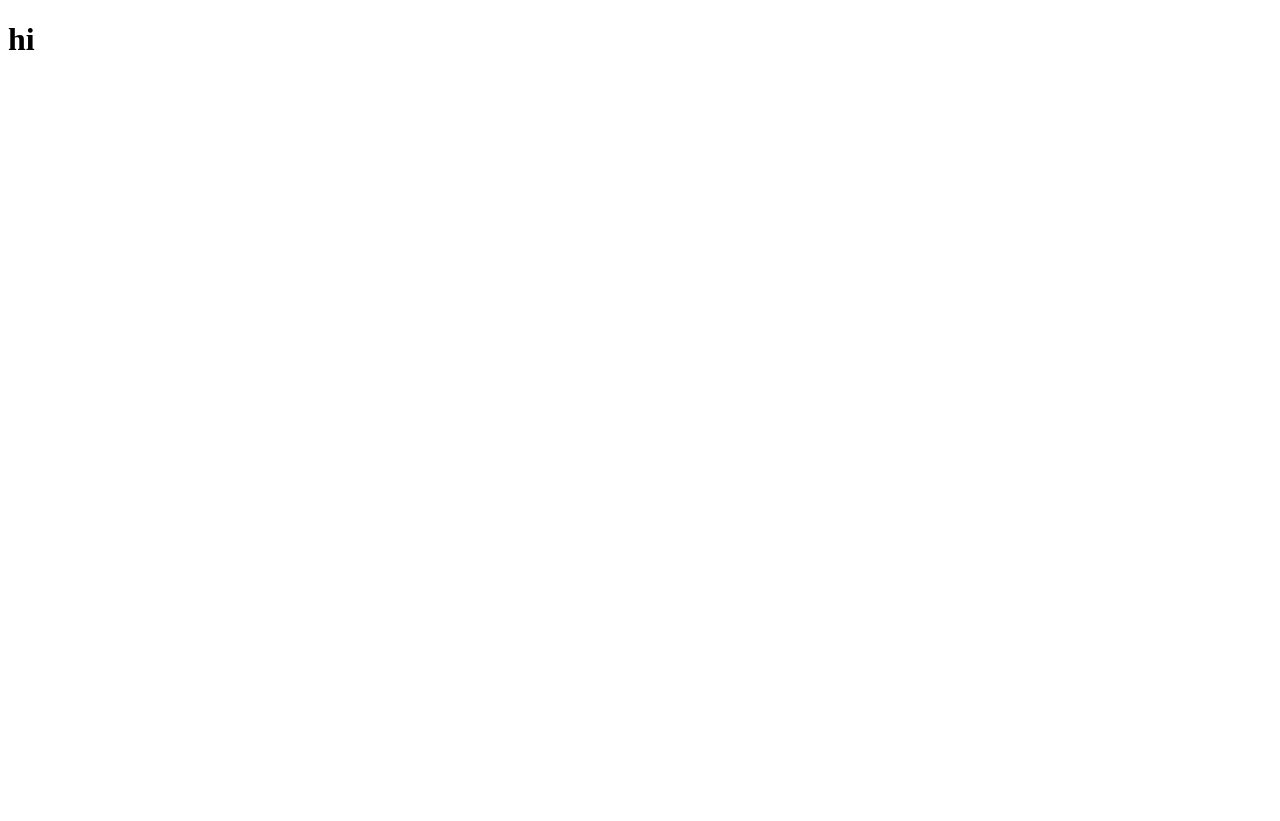
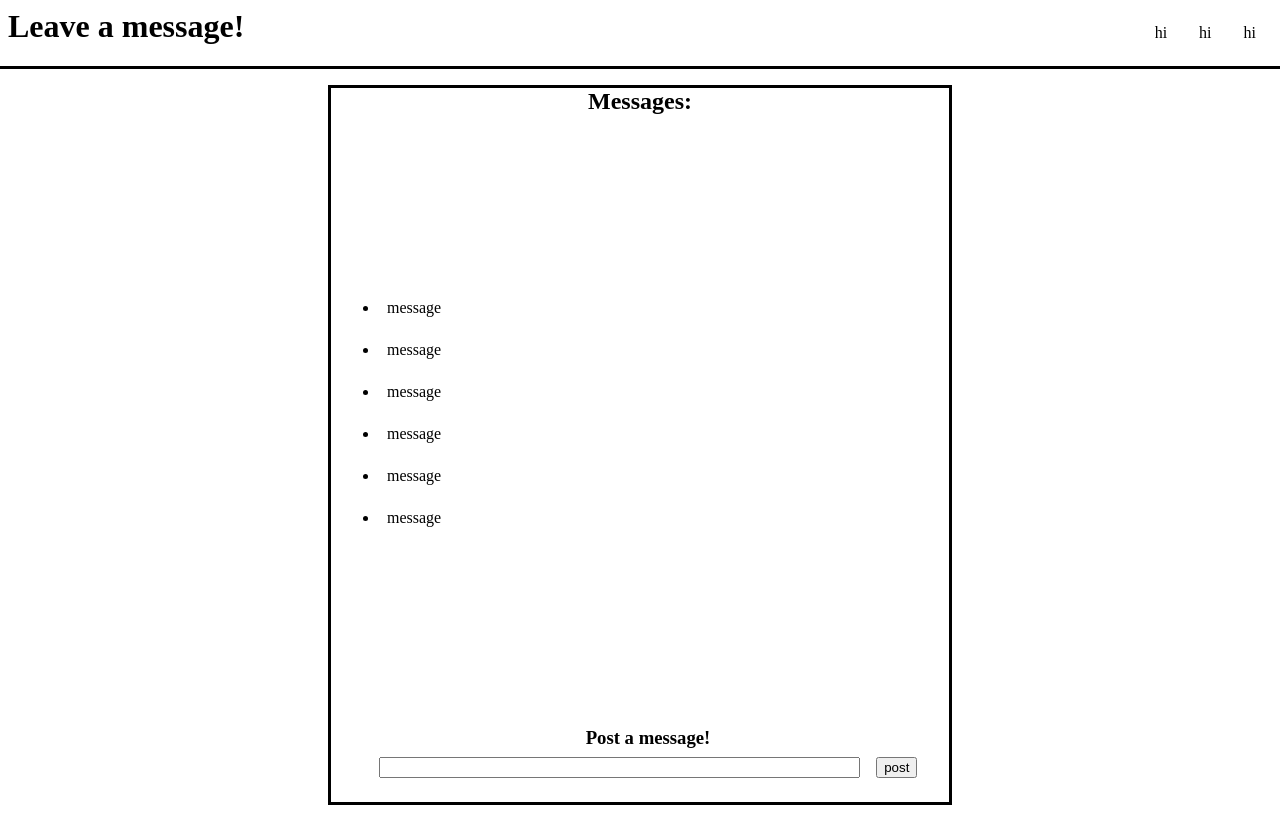
Before and after one commit to levydlior/message-board-front-end, a React (Create React App) app: page / in a window 1280 px wide. Before the commit the page ends 800 px from the top, so only its background shows below. Built offline with nearby package versions, Linux system fonts and the light colour scheme.

Commit message:
add basic layout and css

```diff
--- a/src/App.js
+++ b/src/App.js
@@ -1,8 +1,43 @@
+import "./styles/app.css";
 
 function App() {
   return (
     <div className="App">
-     <h1> hi</h1>
+      <header id="header">
+        <div id="logo">
+          <h1>Leave a message!</h1>
+        </div>
+        <nav>
+          <ul id="head-ul">
+            <li>hi</li>
+            <li>hi</li>
+            <li>hi</li>
+          </ul>
+        </nav>
+      </header>
+
+      <main id="main">
+        <div id="message-board">
+          <h2> Messages:</h2>
+          <div id="messages-display">
+            <ul>
+              <li>message</li>
+              <li>message</li>
+              <li>message</li>
+              <li>message</li>
+              <li>message</li>
+              <li>message</li>
+            </ul>
+          </div>
+          <div id="add-message">
+            <h3>Post a message!</h3>
+            <form>
+              <input type="text" required id="new-meesage-input"/>
+              <input type="submit" required value="post" />
+            </form>
+          </div>
+        </div>
+      </main>
     </div>
   );
 }
--- /dev/null
+++ b/src/styles/app.css
@@ -0,0 +1,60 @@
+* {
+  box-sizing: border-box;
+  margin: 0;
+}
+
+#header {
+  border-bottom: solid black;
+  display: flex;
+  justify-content: space-between;
+  padding: 0.5rem;
+}
+
+#head-ul {
+  display: flex;
+  justify-content: space-evenly;
+  width: 30%;
+  list-style: none;
+}
+
+li {
+  padding: 0.5rem;
+  margin: 0.5rem;
+}
+
+#main {
+  display: flex;
+  justify-content: center;
+  text-align: center;
+  padding: 0.5rem;
+  margin: 0.5rem;
+}
+
+#message-board {
+  border: solid black;
+  display: flex;
+  width: 50%;
+  height: 45rem;
+  flex-flow: column;
+  justify-content: space-between;
+}
+
+#messages-display {
+  display: flex;
+}
+
+#add-message {
+  display: flex;
+  flex-flow: column;
+  padding: 0.5rem;
+  margin: 0.5rem;
+  width: 100%;
+}
+
+input {
+  margin: 0.5rem;
+}
+
+#new-meesage-input {
+  width: 80%;
+}
```
